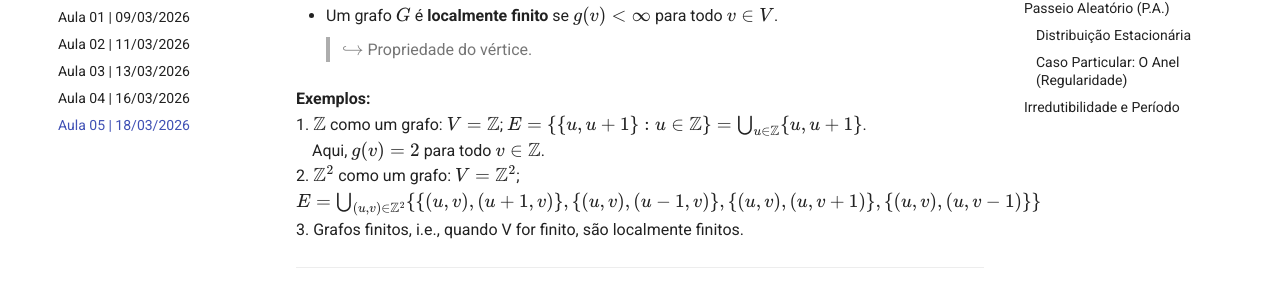
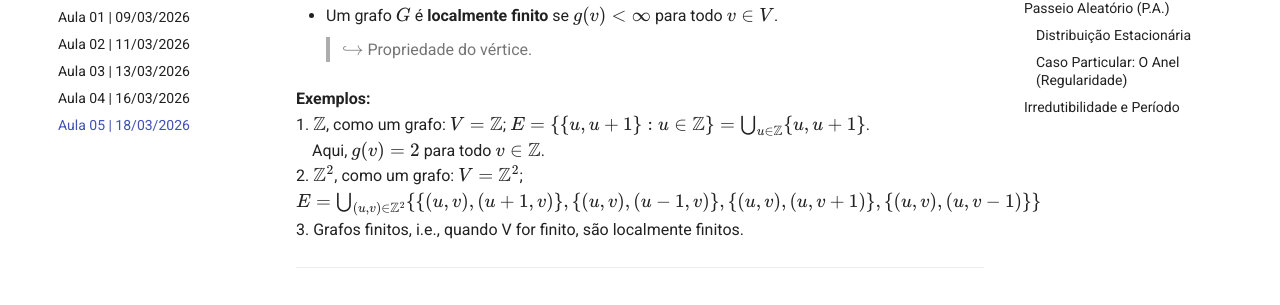
Before and after one commit to lcarlosazeredo/notas-estocasticos, an MkDocs documentation site: the page built from docs/aulas/Aula05.md, in a window 1280 px wide and 900 px high, scrolled down 582 px. Shown: the part 145-450 px from the top of the window. Built offline with MkDocs 1.6.1 and Material for MkDocs 9.7.7, drawn with Linux system fonts in a browser that asks for light colours.

```diff
--- a/docs/aulas/Aula05.md
+++ b/docs/aulas/Aula05.md
@@ -30,9 +30,9 @@ Dizemos que $u, v \in V$, com $u \neq v$, são **vizinhos** em $G$ se $\{u, v\}
 > $\hookrightarrow$ Propriedade do vértice.
 
 **Exemplos:**
-1.  $\mathbb{Z}$ como um grafo: $V=\mathbb{Z}$; $E = \{ \{u, u+1\} : u \in \mathbb{Z} \} = \bigcup_{u \in \mathbb{Z}} \{u, u+1\}$.
+1.  $\mathbb{Z}$, como um grafo: $V=\mathbb{Z}$; $E = \{ \{u, u+1\} : u \in \mathbb{Z} \} = \bigcup_{u \in \mathbb{Z}} \{u, u+1\}$.
 &emsp;Aqui, $g(v)=2$ para todo $v \in \mathbb{Z}$.
-2.  $\mathbb{Z}^2$ como um grafo: $V=\mathbb{Z}^2$;
+2.  $\mathbb{Z}^2$, como um grafo: $V=\mathbb{Z}^2$;
 $E = \bigcup_{(u, v) \in \mathbb{Z}^2} \{ \{(u, v), (u+1, v)\}, \{(u, v), (u-1, v)\}, \{(u, v), (u, v+1)\}, \{(u, v), (u, v-1)\} \}$
 3.  Grafos finitos, i.e., quando V for finito, são localmente finitos.
 ---
```
